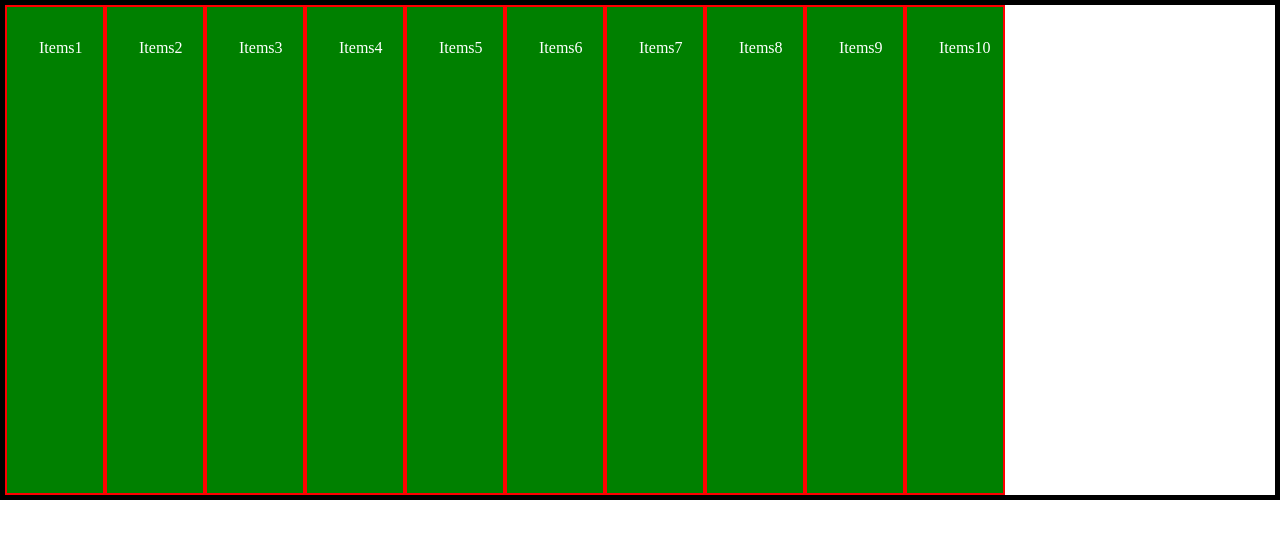
After one commit to mongcholl/code-gitdesktop, a PHP site: page /5-flex-flow.html in a window 1280 px wide. The commit adds this page. Shown: the top 539 px of the page. Run offline with PHP 8.4, Linux system fonts and the light colour scheme.

Commit message:
Learn HTML CSS 16-8-2021
Learn HTML CSS 16-8-2021
- flex d
- flex Wrap

```diff
--- /dev/null
+++ b/6-css-flexbox/5-flex-flow.html
@@ -0,0 +1,54 @@
+<!DOCTYPE html>
+<html lang="en">
+<head>
+    <meta charset="UTF-8">
+    <meta http-equiv="X-UA-Compatible" content="IE=edge">
+    <meta name="viewport" content="width=device-width, initial-scale=1.0">
+    <title>Flex Flow</title>
+    <link rel="stylesheet" href="css/style-flexbox.css">
+</head>
+<body>
+    <div class="flex-flow-container">
+        <div class="flex-items">
+            Items1
+        </div>
+
+        <div class="flex-items">
+            Items2
+        </div>
+
+        <div class="flex-items">
+            Items3
+        </div>
+
+        <div class="flex-items">
+            Items4
+        </div>
+
+        <div class="flex-items">
+            Items5
+        </div>
+
+        <div class="flex-items">
+            Items6
+        </div>
+
+        <div class="flex-items">
+            Items7
+        </div>
+
+        <div class="flex-items">
+            Items8
+        </div>
+
+        <div class="flex-items">
+            Items9
+        </div>
+        <div class="flex-items">
+            Items10
+        </div>
+    </div>
+
+
+</body>
+</html>
--- a/6-css-flexbox/css/style-flexbox.css
+++ b/6-css-flexbox/css/style-flexbox.css
@@ -5,15 +5,35 @@
 }
 .flex-container{
     border: 5px solid black ;
-    height: 300px;
+    height: 500px;
     display: flex;
+    flex-direction: row;
+    /* flex-direction: row;             ค่าเริ่มต้น row อยู่ซ้าย
+       flex-direction: row-reverse;     row ขวา
+       flex-direction: column;          colum อยู่บน
+       flex-direction: column-reverse;  colum อยู่ล่าง
+    */
+    flex-wrap: wrap-reverse;
+
+    /*  flex-wrap: nowrap;          ค่าเริ่มต้น
+        flex-wrap: wrap;            ตัด บรรทัดที่เกินลงล่าง
+        flex-wrap: wrap-reverse;    ตัด บรรทัดที่เกินขึ้นบน
+    */
 }
 
 .flex-items{
     width: 100px;
-    height: 100px;
+
     background: green;
     color: #fff;
     padding: 2rem ;
     border: 2px solid red;
 }
+
+/* 5-flex-flow.html */
+.flex-flow-container{
+    border: 5px solid black;
+    height: 500px;
+    display: flex;
+
+}
```
Also changed, not shown: 6-css-flexbox/1-flexbox.html (+38 -0 lines).
